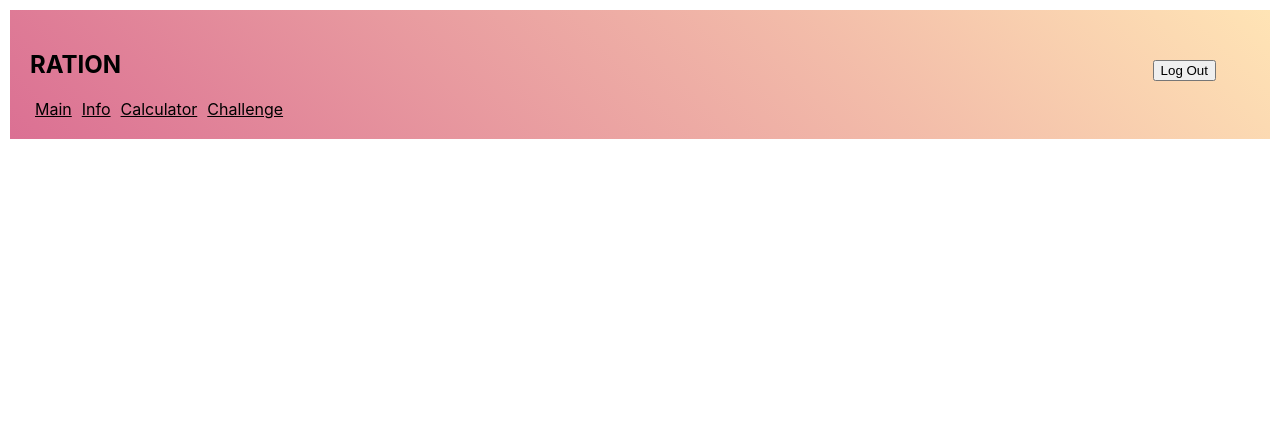
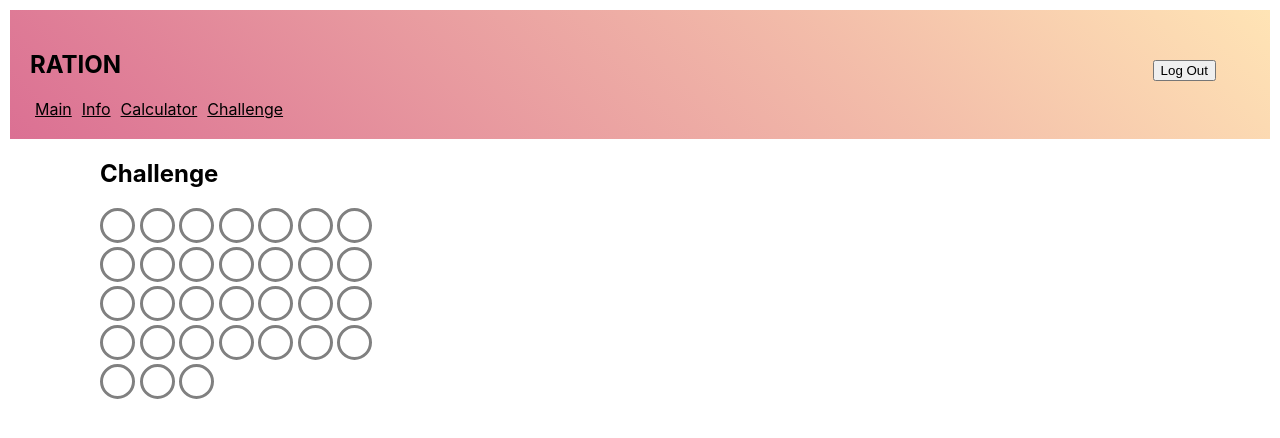
Before and after one commit to Alinshay/Ration, a React (Create React App) app: page /challenge in a window 1280 px wide. Shown: the top 438 px of the page. Built offline with nearby package versions, Linux system fonts and the light colour scheme.

Commit message:
add challenge tab

```diff
--- a/package.json
+++ b/package.json
@@ -6,6 +6,7 @@
     "@testing-library/jest-dom": "^4.2.4",
     "@testing-library/react": "^9.3.2",
     "@testing-library/user-event": "^7.1.2",
+    "node-sass": "^4.13.1",
     "react": "^16.12.0",
     "react-dom": "^16.12.0",
     "react-redux": "^7.1.3",
--- a/src/App.css
+++ b/src/App.css
@@ -35,7 +35,7 @@
   font-size: 25px;
   margin: 10px 10px 0 0;
 }
-input:checked + label { text-decoration: underline pink; color: white;}
+.SignIn input:checked + label, .SignUp input:checked + label  { text-decoration: underline pink; color: white;}
 
 .SignIn label, .SignUp label{
   font-size: 15px;
@@ -91,3 +91,18 @@ position: absolute;
   margin: 5px;
   color: black;
 }
+
+.Challenge {
+  margin: 0 100px;
+}
+
+.Challenge label{
+
+
+}
+
+
+.day{
+  display: inline-block;
+  padding: 10px;
+}
--- a/src/components/Calculator.jsx
+++ b/src/components/Calculator.jsx
@@ -19,7 +19,6 @@ class Calculator extends React.Component {
         this.props.history.push('/');
     }
     render(){
-        console.log(this.props.history);
         return(
             <div className="personalAccount">
                 <NavBar/>
--- a/src/components/Challenge.jsx
+++ b/src/components/Challenge.jsx
@@ -2,6 +2,7 @@ import React from 'react';
 import { connect } from 'react-redux';
 import NavBar from "./Navbar";
 import {tryExit} from "../actions/actions";
+import './Check.scss';
 
 
 
@@ -12,12 +13,43 @@ class Challenge extends React.Component {
         this.exit = this.exit.bind(this);
     }
 
+    componentDidMount() {
+        Date.prototype.daysInMonth = function() {
+
+          return 32 - new Date(this.getFullYear(), this.getMonth(), 32).getDate();
+        };
+        console.log(new Date().getDate());
+        console.log(new Date().daysInMonth());
+    }
+
     exit() {
         this.props.signOut();
         this.props.history.push('/');
     }
 
     render(){
+        Date.prototype.daysInMonth = function() {
+
+            return 32 - new Date(this.getFullYear(), this.getMonth(), 32).getDate();
+        };
+        let month = '';
+        for (let i=1; i<=new Date().getDate(); i++)
+        {
+
+            if(i%7===0)
+                month+=`<input type="checkbox" id="${i}"/> <label for="${i}" class="check-box">  </label> <br/>`
+                //month+=`<div class="day"> <label for="${i}"> Day ${i}</label> <br/> <input type="radio" id="${i}" name="${i}" value="${i}"> </div> <br/>`;
+            else
+                month+=`<input type="checkbox" id="${i}"/> <label for="${i}" class="check-box">  </label>`;
+        }
+
+        for (let i=new Date().getDate()+1; i<=new Date().daysInMonth(); i++){
+            if(i%7===0)
+                month+=`<input type="checkbox" id="${i}" disabled="true"/> <label for="${i}" class="check-box"> </label> <br/>`;
+            else
+                month+=`<input type="checkbox" id="${i}" disabled="true"/> <label for="${i}" class="check-box"> </label> </div>`;
+        }
+
         return(
             <div className="personalAccount">
                 <NavBar/>
@@ -25,7 +57,14 @@ class Challenge extends React.Component {
                 <h3> {this.props.login}  </h3>
                 <button onClick={this.exit} >Log Out</button>
             </div>
-        <div className="Challenge">  </div>
+        <div className="Challenge">
+            <h2> Challenge </h2>
+
+            <div className="Container" dangerouslySetInnerHTML={{__html:
+                month}}>
+            </div>
+
+        </div>
             </div>
         )
     }
--- /dev/null
+++ b/src/components/Check.scss
@@ -0,0 +1,123 @@
+$checked-color: #34b93d;
+$unchecked-color: grey;
+$checkbox-height: 35px;
+$background-color:#667788;
+$font-color:#efefef;
+$duration: .4s;
+
+
+@-moz-keyframes dothabottomcheck{
+    0% { height: 0; }
+    100% { height: $checkbox-height/2; }
+}
+
+@-webkit-keyframes dothabottomcheck{
+    0% { height: 0; }
+    100% { height: $checkbox-height/2; }
+}
+
+@keyframes dothabottomcheck{
+    0% { height: 0; }
+    100% { height: $checkbox-height/2;  }
+}
+
+@keyframes dothatopcheck{
+    0% { height: 0; }
+    50% { height: 0; }
+    100% { height: $checkbox-height * 0.9; }
+}
+@-webkit-keyframes dothatopcheck{
+    0% { height: 0; }
+    50% { height: 0; }
+    100% { height: $checkbox-height * 1.2; }
+}
+@-moz-keyframes dothatopcheck{
+    0% { height: 0; }
+    50% { height: 0; }
+    100% { height: $checkbox-height * 1.2; }
+}
+
+input[type=checkbox]{
+    display:none;
+}
+
+.check-box {
+    height: $checkbox-height;
+    width: $checkbox-height;
+    background-color: transparent;
+    border: $checkbox-height * .1 solid $unchecked-color;
+    border-radius: 50px;
+    position: relative;
+    display: inline-block;
+    -moz-box-sizing: border-box;
+    -webkit-box-sizing: border-box;
+    box-sizing: border-box;
+    -moz-transition: border-color ease $duration/2;
+    -o-transition: border-color ease $duration/2;
+    -webkit-transition: border-color ease $duration/2;
+    transition: border-color ease $duration/2;
+    cursor:pointer;
+
+&::before, &::after {
+                -moz-box-sizing: border-box;
+                -webkit-box-sizing: border-box;
+                box-sizing: border-box;
+                position: absolute;
+                height: 0;
+                width: $checkbox-height * .2;
+                background-color: $checked-color;
+                display: inline-block;
+                -moz-transform-origin: left top;
+                -ms-transform-origin: left top;
+                -o-transform-origin: left top;
+                -webkit-transform-origin: left top;
+                transform-origin: left top;
+                border-radius: 5px;
+                content: ' ';
+                -webkit-transition: opacity ease .5;
+                -moz-transition: opacity ease .5;
+                transition: opacity ease .5;
+            }
+
+&::before {
+     top:$checkbox-height * .72;
+     left: $checkbox-height * .41;
+     //box-shadow: 0 0 0 $checkbox-height * .05 $background-color;
+     -moz-transform: rotate(-135deg);
+     -ms-transform: rotate(-135deg);
+     -o-transform: rotate(-135deg);
+     -webkit-transform: rotate(-135deg);
+     transform: rotate(-135deg);
+ }
+
+&::after {
+     top: $checkbox-height * .37;
+     left: $checkbox-height * .05;
+     -moz-transform: rotate(-45deg);
+     -ms-transform: rotate(-45deg);
+     -o-transform: rotate(-45deg);
+     -webkit-transform: rotate(-45deg);
+     transform: rotate(-45deg);
+ }
+}
+
+input[type=checkbox]:checked + .check-box,
+.check-box.checked{
+    border-color:$checked-color;
+
+&::after{
+     height: $checkbox-height * .5;
+     -moz-animation: dothabottomcheck $duration/2 ease 0s forwards;
+     -o-animation: dothabottomcheck $duration/2 ease 0s forwards;
+     -webkit-animation: dothabottomcheck $duration/2 ease 0s forwards;
+     animation: dothabottomcheck $duration/2 ease 0s forwards;
+ }
+
+&::before{
+     height: $checkbox-height * 1.2;
+     -moz-animation: dothatopcheck $duration ease 0s forwards;
+     -o-animation: dothatopcheck $duration ease 0s forwards;
+     -webkit-animation: dothatopcheck $duration ease 0s forwards;
+     animation: dothatopcheck $duration ease 0s forwards;
+ }
+}
```
Also changed, not shown: 1 other file (tests, documents, lock files or other folders).
